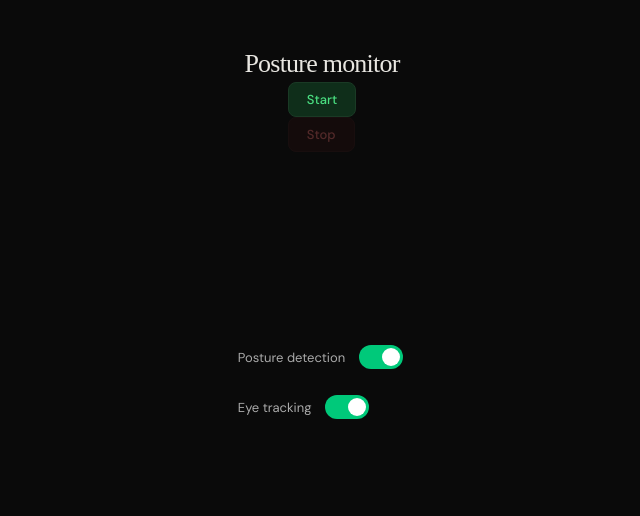
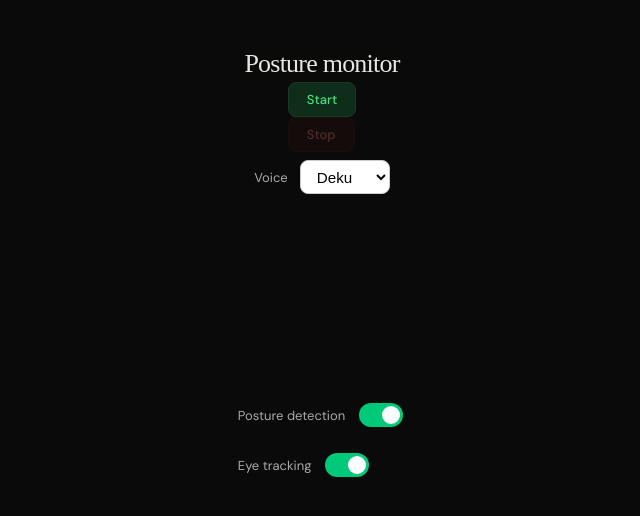
Before and after one commit to 5amp12/lockinator, a React (Vite) app: page / in a window 1280 px wide. Shown: the top 516 px of the page, without its empty margins (318-958 px from the left). Built offline with nearby package versions, Linux system fonts and the light colour scheme.

Commit message:
adjusted PostureDetector.jsx, EyeTracking.jsx, server.js, Home.jsx, Home.module.css, to allow for the dynamic voice selection

```diff
--- a/scripts/server.js
+++ b/scripts/server.js
@@ -19,7 +19,7 @@ const elevenlabs = new ElevenLabsClient({
 })
 
 const voices = {
-    kratosV: "n5fC6zPG380LFQfIhumx",
+    kratos: "n5fC6zPG380LFQfIhumx",
     deku: "henIuc3B4M8m67bTv1JS"
 }
 
--- a/src/components/EyeTracking.jsx
+++ b/src/components/EyeTracking.jsx
@@ -1,22 +1,21 @@
 import { useEffect, useRef, useState } from 'react'
 import { FaceLandmarker, FilesetResolver } from '@mediapipe/tasks-vision'
 
-
-
-function EyeTracker({ videoRef, ready, enabled }){
-    const canvasRef = useRef(null)
+function EyeTracker({ videoRef, ready, enabled, voice }) {
+    const canvasRef         = useRef(null)
     const rafRef            = useRef(null)
     const faceLandmarkerRef = useRef(null)
-    const lookingAwayStart = useRef(null);
-    const numAwayLooks = useRef(0)
-    const audioPlayingRef = useRef(false)
-    const enabledRef = useRef(enabled)
-    const detectingRef = useRef(false)
+    const lookingAwayStart  = useRef(null)
+    const numAwayLooks      = useRef(0)
+    const audioPlayingRef   = useRef(false)
+    const enabledRef        = useRef(enabled)
+    const detectingRef      = useRef(false)
+    const voiceRef          = useRef(voice)
 
     const [running, setRunning] = useState(false)
-    useEffect(() => {
-        enabledRef.current = enabled
-    }, [enabled])
+
+    useEffect(() => { enabledRef.current = enabled }, [enabled])
+    useEffect(() => { voiceRef.current = voice }, [voice])
 
     useEffect(() => {
         if (!ready) return
@@ -45,7 +44,9 @@ function EyeTracker({ videoRef, ready, enabled }){
             'https://cdn.jsdelivr.net/npm/@mediapipe/tasks-vision/wasm'
         )
         faceLandmarkerRef.current = await FaceLandmarker.createFromOptions(vision, {
-            baseOptions: { modelAssetPath: 'https://storage.googleapis.com/mediapipe-models/face_landmarker/face_landmarker/float16/1/face_landmarker.task' },
+            baseOptions: {
+                modelAssetPath: 'https://storage.googleapis.com/mediapipe-models/face_landmarker/face_landmarker/float16/1/face_landmarker.task'
+            },
             runningMode: 'VIDEO',
             numPoses: 1,
         })
@@ -55,7 +56,6 @@ function EyeTracker({ videoRef, ready, enabled }){
     }
 
     async function detect() {
-
         if (detectingRef.current) {
             rafRef.current = requestAnimationFrame(detect)
             return
@@ -73,15 +73,15 @@ function EyeTracker({ videoRef, ready, enabled }){
             canvas.width  = video.videoWidth
             canvas.height = video.videoHeight
         }
-        const ctx    = canvas.getContext('2d')
 
+        const ctx = canvas.getContext('2d')
         ctx.drawImage(video, 0, 0, canvas.width, canvas.height)
 
         const result = await faceLandmarkerRef.current.detectForVideo(video, performance.now())
         if (result.faceLandmarks[0]) {
             const landmarks = result.faceLandmarks[0]
-            if (enabledRef.current){
-                computeEyeTracking(landmarks);
+            if (enabledRef.current) {
+                computeEyeTracking(landmarks)
             }
         }
 
@@ -89,32 +89,28 @@ function EyeTracker({ videoRef, ready, enabled }){
     }
 
     function computeEyeTracking(landmarks) {
-
-        const nose = landmarks[1];
-        const leftEye = landmarks[33];
-        const rightEye = landmarks[263];
+        const nose     = landmarks[1]
+        const leftEye  = landmarks[33]
+        const rightEye = landmarks[263]
 
         const avgEye = (leftEye.x + rightEye.x) / 2
+        console.log(avgEye - nose.x)
 
-        const diff = avgEye - nose.x
+        const lookingAway = Math.abs(avgEye - nose.x) > 0.02
 
-        console.log(diff);
-
-        const lookingAway = Math.abs(avgEye - nose.x) > 0.02;
-
-        if (lookingAway){
-            if (lookingAwayStart.current === null){
+        if (lookingAway) {
+            if (lookingAwayStart.current === null) {
                 lookingAwayStart.current = performance.now()
             }
-            if (performance.now() - lookingAwayStart.current > 3000){
-                if (numAwayLooks.current > 13 && !audioPlayingRef.current){
+            if (performance.now() - lookingAwayStart.current > 3000) {
+                if (numAwayLooks.current > 13 && !audioPlayingRef.current) {
                     console.log("hitting look away")
                     audioPlayingRef.current = true
-                    playAudio("deku", "getOffYourPhone")
+                    playAudio(voiceRef.current, "getOffYourPhone")
                     setTimeout(() => { audioPlayingRef.current = false }, 10000)
                 }
-                console.log(numAwayLooks);
-                numAwayLooks.current = 0
+                console.log(numAwayLooks)
+                numAwayLooks.current     = 0
                 lookingAwayStart.current = null
             }
             numAwayLooks.current += 1
@@ -128,4 +124,4 @@ function EyeTracker({ videoRef, ready, enabled }){
     )
 }
 
-export default EyeTracker;
+export default EyeTracker
--- a/src/components/PostureDetector.jsx
+++ b/src/components/PostureDetector.jsx
@@ -1,21 +1,20 @@
 import { useEffect, useRef, useState } from 'react'
 import { PoseLandmarker, FilesetResolver } from '@mediapipe/tasks-vision'
 
-function PostureDetector({ videoRef, ready, enabled }) {
+function PostureDetector({ videoRef, ready, enabled, voice }) {
   const canvasRef         = useRef(null)
   const rafRef            = useRef(null)
   const poseLandmarkerRef = useRef(null)
-  const postureRef = useRef(true)
-  const badPostureStart = useRef(null);
-  const numBadPosture = useRef(0)
-  const enabledRef = useRef(enabled)
-  const detectingRef = useRef(false)
+  const badPostureStart   = useRef(null)
+  const numBadPosture     = useRef(0)
+  const enabledRef        = useRef(enabled)
+  const detectingRef      = useRef(false)
+  const voiceRef          = useRef(voice)
 
   const [running, setRunning] = useState(false)
-  useEffect(() => {
-      enabledRef.current = enabled
-  }, [enabled])
 
+  useEffect(() => { enabledRef.current = enabled }, [enabled])
+  useEffect(() => { voiceRef.current = voice }, [voice])
 
   useEffect(() => {
     if (!ready) return
@@ -36,64 +35,59 @@ function PostureDetector({ videoRef, ready, enabled }) {
   }
 
   async function loadModel() {
-
     const { videoWidth: w, videoHeight: h } = videoRef.current
     canvasRef.current.width  = w
     canvasRef.current.height = h
 
-    // Load model FIRST, then start the loop
     const vision = await FilesetResolver.forVisionTasks(
         'https://cdn.jsdelivr.net/npm/@mediapipe/tasks-vision/wasm'
     )
     poseLandmarkerRef.current = await PoseLandmarker.createFromOptions(vision, {
-      baseOptions: { modelAssetPath: 'https://storage.googleapis.com/mediapipe-models/pose_landmarker/pose_landmarker_lite/float16/1/pose_landmarker_lite.task' },
+      baseOptions: {
+        modelAssetPath: 'https://storage.googleapis.com/mediapipe-models/pose_landmarker/pose_landmarker_lite/float16/1/pose_landmarker_lite.task'
+      },
       runningMode: 'VIDEO',
       numPoses: 1,
     })
 
     setRunning(true)
-    rafRef.current = requestAnimationFrame(detect)  // ← start loop after model ready
+    rafRef.current = requestAnimationFrame(detect)
   }
 
   async function detect() {
-
     if (detectingRef.current) {
       rafRef.current = requestAnimationFrame(detect)
       return
     }
+
     const video  = videoRef.current
     const canvas = canvasRef.current
 
-    // Wait until video has real dimensions
     if (video.videoWidth === 0 || video.videoHeight === 0) {
       rafRef.current = requestAnimationFrame(detect)
       return
     }
 
-    // Sync canvas size if needed
     if (canvas.width !== video.videoWidth || canvas.height !== video.videoHeight) {
       canvas.width  = video.videoWidth
       canvas.height = video.videoHeight
     }
 
-    const ctx    = canvas.getContext('2d')
-
+    const ctx = canvas.getContext('2d')
     ctx.drawImage(video, 0, 0, canvas.width, canvas.height)
 
-    const result = await poseLandmarkerRef.current.detectForVideo(video, performance.now())  // ← ref
+    const result = await poseLandmarkerRef.current.detectForVideo(video, performance.now())
     if (result.landmarks[0]) {
       const landmarks = result.landmarks[0]
       drawOverlay(ctx, landmarks, canvas.width, canvas.height)
-      if (enabledRef.current){
-        computePosture(landmarks);
+      if (enabledRef.current) {
+        computePosture(landmarks)
       }
-
     }
 
     rafRef.current = requestAnimationFrame(detect)
   }
 
-  //setting skeletion lines overlay
   function drawOverlay(ctx, landmarks, canvasW, canvasH) {
     landmarks.forEach(pt => {
       ctx.beginPath()
@@ -104,35 +98,34 @@ function PostureDetector({ videoRef, ready, enabled }) {
   }
 
   function computePosture(landmarks) {
-    const nose = landmarks[0]
-    const leftShoulder = landmarks[11]
+    const nose          = landmarks[0]
+    const leftShoulder  = landmarks[11]
     const rightShoulder = landmarks[12]
 
-    const averageShoulderZ = (leftShoulder.z + rightShoulder.z) / 2;
-    const headz = nose.z;
+    const averageShoulderZ = (leftShoulder.z + rightShoulder.z) / 2
+    const headz            = nose.z
 
+    const diff = (averageShoulderZ - headz) / Math.abs(averageShoulderZ)
+    console.log(diff)
 
-    const diff = (averageShoulderZ - headz) / Math.abs(averageShoulderZ)  // positive = head is closer than shoulders = slouching
-    console.log(diff);
-    const badPosture = diff < 1.5;
-    if (badPosture){
+    const badPosture = diff < 1.5
+
+    if (badPosture) {
       console.log("BAD POSTURE")
-      if (badPostureStart.current === null){
+      if (badPostureStart.current === null) {
         badPostureStart.current = performance.now()
       }
-      if (performance.now() - badPostureStart.current > 5000){
-        if (numBadPosture.current > 15){
+      if (performance.now() - badPostureStart.current > 5000) {
+        if (numBadPosture.current > 15) {
           console.log("SLOUCHING RAHHHHHH FOUND YOU MF")
-          playAudio("deku", "fixYourPosture")
+          playAudio(voiceRef.current, "fixYourPosture")
         }
-        numBadPosture.current = 0
+        numBadPosture.current   = 0
         badPostureStart.current = null
-
       }
       numBadPosture.current += 1
     }
   }
-
 
   return (
       <div>
--- a/src/pages/Home.jsx
+++ b/src/pages/Home.jsx
@@ -4,10 +4,16 @@ import EyeTracking from '../components/EyeTracking'
 import styles from "./Home.module.css"
 import { useEffect, useRef, useState } from 'react'
 
+const VOICES = [
+    { key: "deku", label: "Deku"},
+    { key: "kratos", label: "Kratos" },
+]
+
 function Home() {
   const { videoRef, ready, startWebcam, stopWebcam } = useWebcam()
   const [postureEnabled, setPostureEnabled] = useState(true)
   const [eyeEnabled, setEyeEnabled] = useState(true)
+    const [voice, setVoice] = useState("deku")
   return (
     <div className={styles.page}>
       <video ref={videoRef} autoPlay playsInline muted className={styles.hiddenVideo} />
@@ -19,8 +25,20 @@ function Home() {
         <button className={styles.btnStop}  onClick={stopWebcam}  disabled={!ready}>Stop</button>
       </div>
 
-      <PostureDetector videoRef={videoRef} ready={ready} enabled={postureEnabled} />
-      <EyeTracking      videoRef={videoRef} ready={ready} enabled={eyeEnabled} />
+        <div className={styles.voiceSelector}>
+            <label htmlFor="voice-select" className={styles.toggleLabel}>Voice</label>
+            <select id="voice-select"
+            value={voice}
+            onChange={(e) => setVoice(e.target.value)}
+            className={styles.select}>
+                {VOICES.map(v => (
+                    <option key={v.key} value={v.key}>{v.label}</option>
+                ))}
+            </select>
+        </div>
+
+      <PostureDetector videoRef={videoRef} ready={ready} enabled={postureEnabled} voice={voice} />
+      <EyeTracking      videoRef={videoRef} ready={ready} enabled={eyeEnabled} voice={voice}/>
 
       <div className={styles.toggleGroup}>
         <div className={styles.toggleWrapper}>
--- a/src/pages/Home.module.css
+++ b/src/pages/Home.module.css
@@ -4,6 +4,22 @@
 html, body, #root {
   height: 100%;
   margin: 0;
+}
+
+.voiceSelector {
+  display: flex;
+  align-items: center;
+  gap: 0.75rem;
+  margin: 0.5rem 0 1rem;
+}
+
+.select {
+  padding: 0.4rem 0.75rem;
+  border-radius: 8px;
+  border: 1px solid #ccc;
+  font-size: 0.95rem;
+  background: white;
+  cursor: pointer;
 }
 
 .page {
```
Lines whose indentation alone changed are shown as unchanged.
